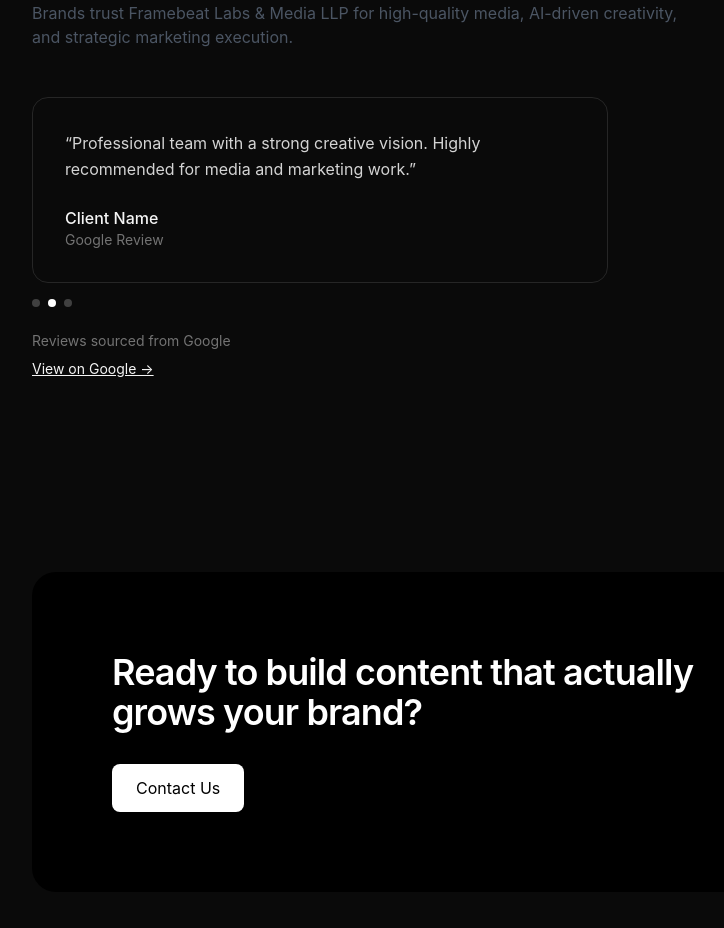
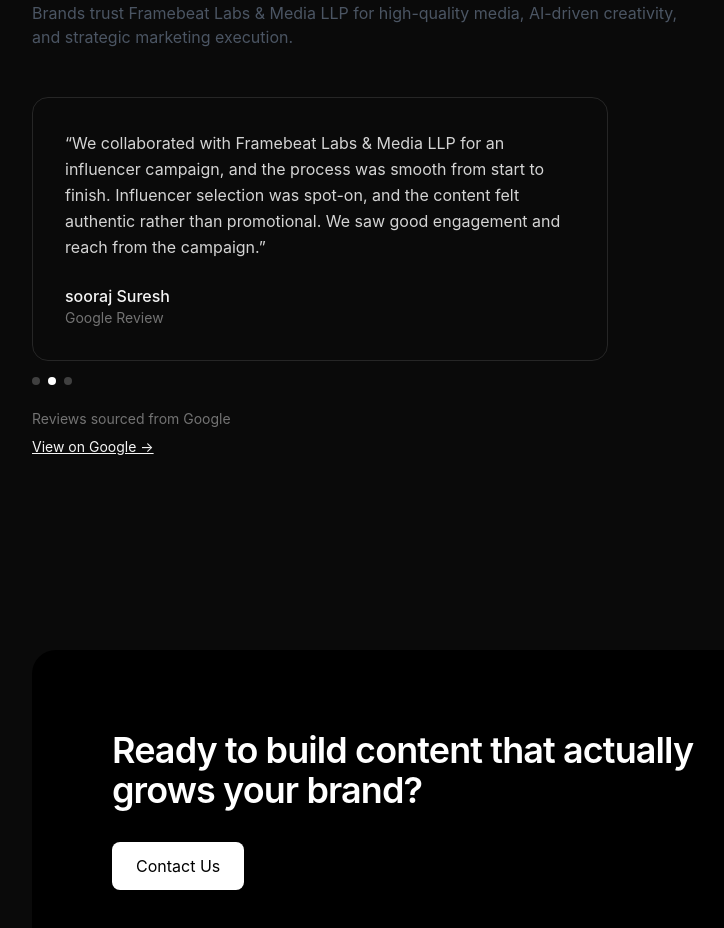
Before and after one commit to Harsha-k04/framebeat, a React (Vite) app: page / in a window 1280 px wide. Shown: the part 1140-2068 px from the top of the page, without its empty margins (72-796 px from the left). Built offline with nearby package versions, Linux system fonts and the light colour scheme.

Commit message:
Update ReviewsCarousel.jsx

```diff
--- a/src/components/ReviewsCarousel.jsx
+++ b/src/components/ReviewsCarousel.jsx
@@ -3,18 +3,18 @@
 
 const reviews = [
   {
-    text: "Framebeat Labs & Media LLP delivered outstanding video content that elevated our brand presence.",
-    name: "Client Name",
+    text: "We were impressed with the quality of brand videos delivered by Framebeat Labs & Media LLP. The visuals, storytelling, and editing were clean and professional. They understood our requirements clearly and delivered exactly what we needed.",
+    name: "Bhavik Shah",
     source: "Google Review",
   },
   {
-    text: "Professional team with a strong creative vision. Highly recommended for media and marketing work.",
-    name: "Client Name",
+    text: "We collaborated with Framebeat Labs & Media LLP for an influencer campaign, and the process was smooth from start to finish. Influencer selection was spot-on, and the content felt authentic rather than promotional. We saw good engagement and reach from the campaign.",
+    name: "sooraj Suresh",
     source: "Google Review",
   },
   {
-    text: "Great experience working with Framebeat Labs. The quality and execution were excellent.",
-    name: "Client Name",
+    text: "What stands out about Framebeat Labs & Media LLP is their professionalism and reliability. Clear communication, timely delivery, and strong creative execution. They understand both creativity and business requirements very well.",
+    name: "Iam",
     source: "Google Review",
   },
 ]
```
